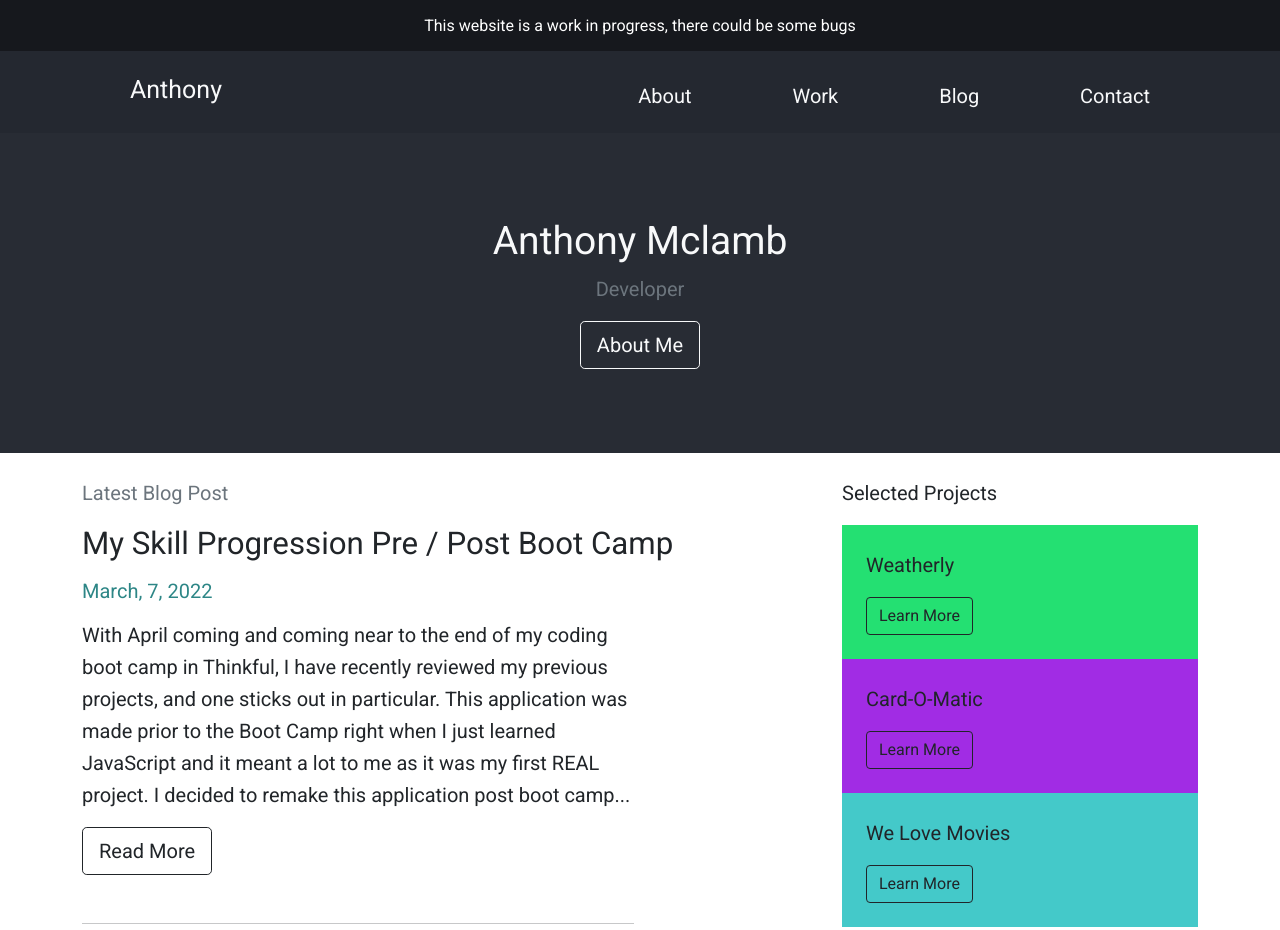
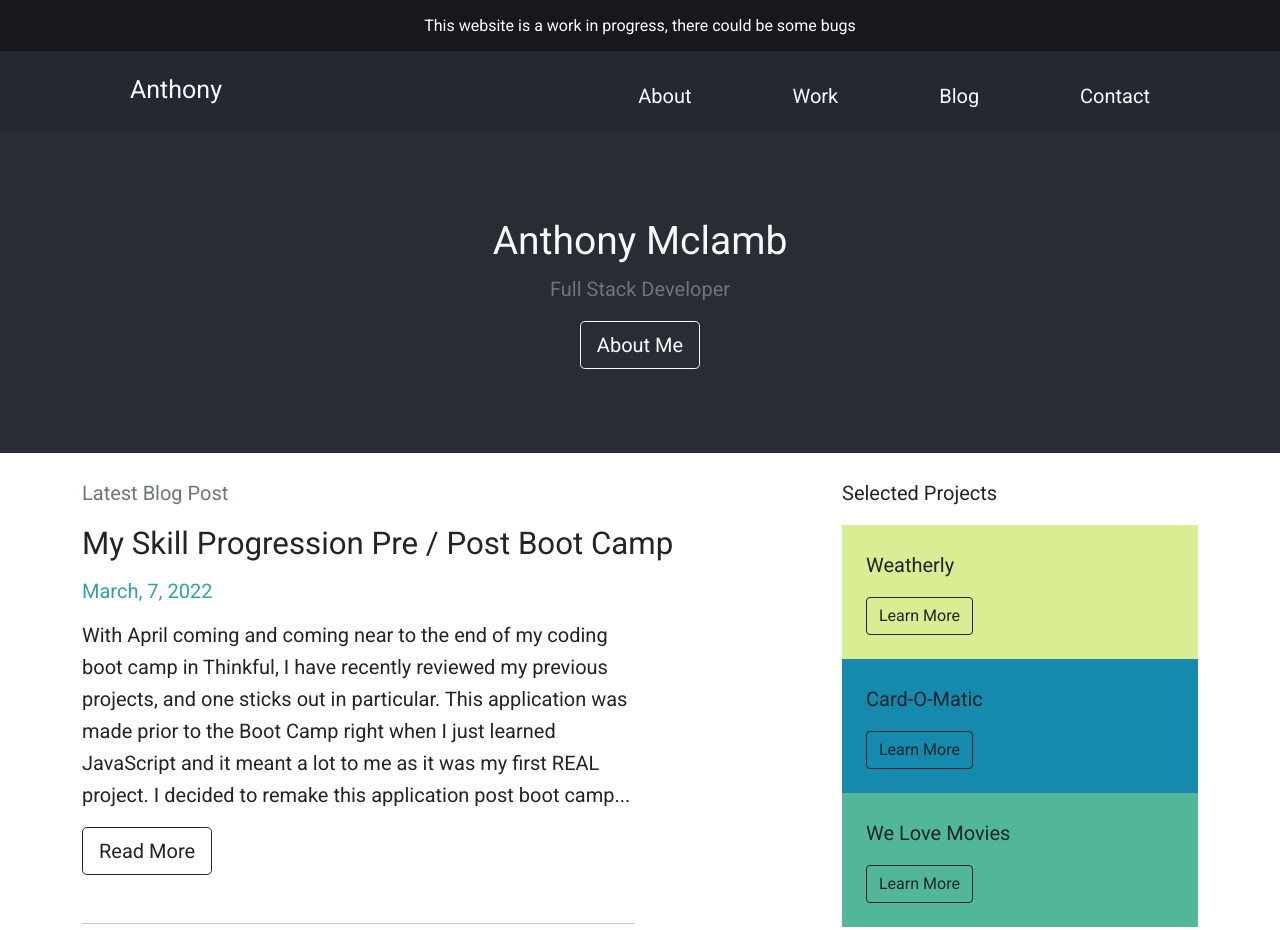
Before and after one commit to admclamb/anthony-portfolio-fixed, a plain HTML site: page index.html in a window 1280 px wide. Shown: the top 930 px of the page. Drawn offline with nearby package versions, Linux system fonts and the light colour scheme.

Commit message:
update index

```diff
--- a/index.html
+++ b/index.html
@@ -77,7 +77,7 @@
           class="d-flex flex-column justify-content-center align-items-center"
         >
           <h2 class="text-light">Anthony Mclamb</h2>
-          <p class="text-muted">Developer</p>
+          <p class="text-muted">Full Stack Developer</p>
           <a href="about.html" class="btn btn-lg btn-outline-light"> About Me </a>
         </div>
       </section>
--- a/styles/main.css
+++ b/styles/main.css
@@ -5,11 +5,11 @@
 }
 
 :root {
-  --color-main: #24e072;
+  --color-main: #d9ed92;
 
-  --color-sec: #44c9c9;
-  --color-sec-darker: #2d8686;
-  --color-tri: #a12ce4;
+  --color-sec: #52b69a;
+  --color-sec-darker: #34a0a4;
+  --color-tri: #168aad;
   --color-darkest: rgb(22, 24, 29);
   --color-darker: #242830;
   --color-dark: #282c34;
```
